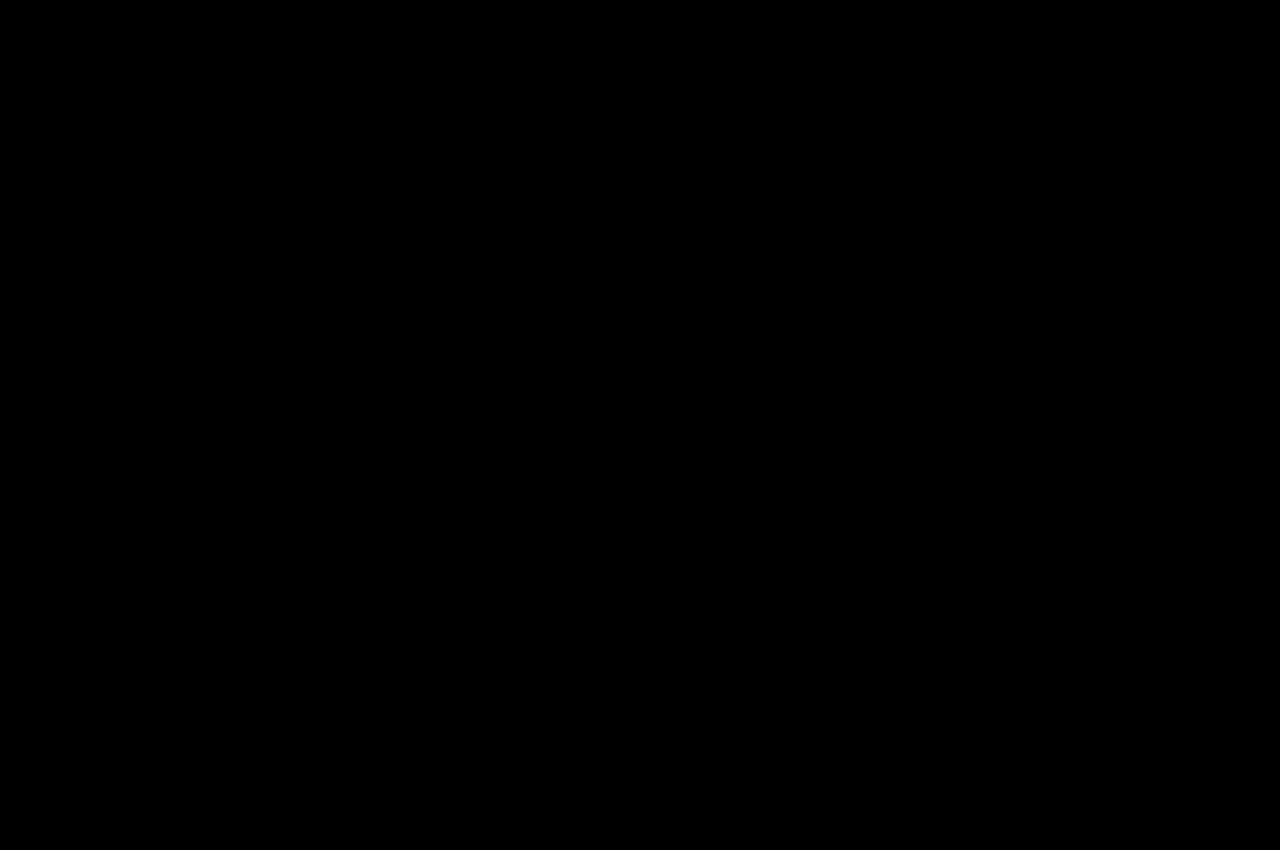
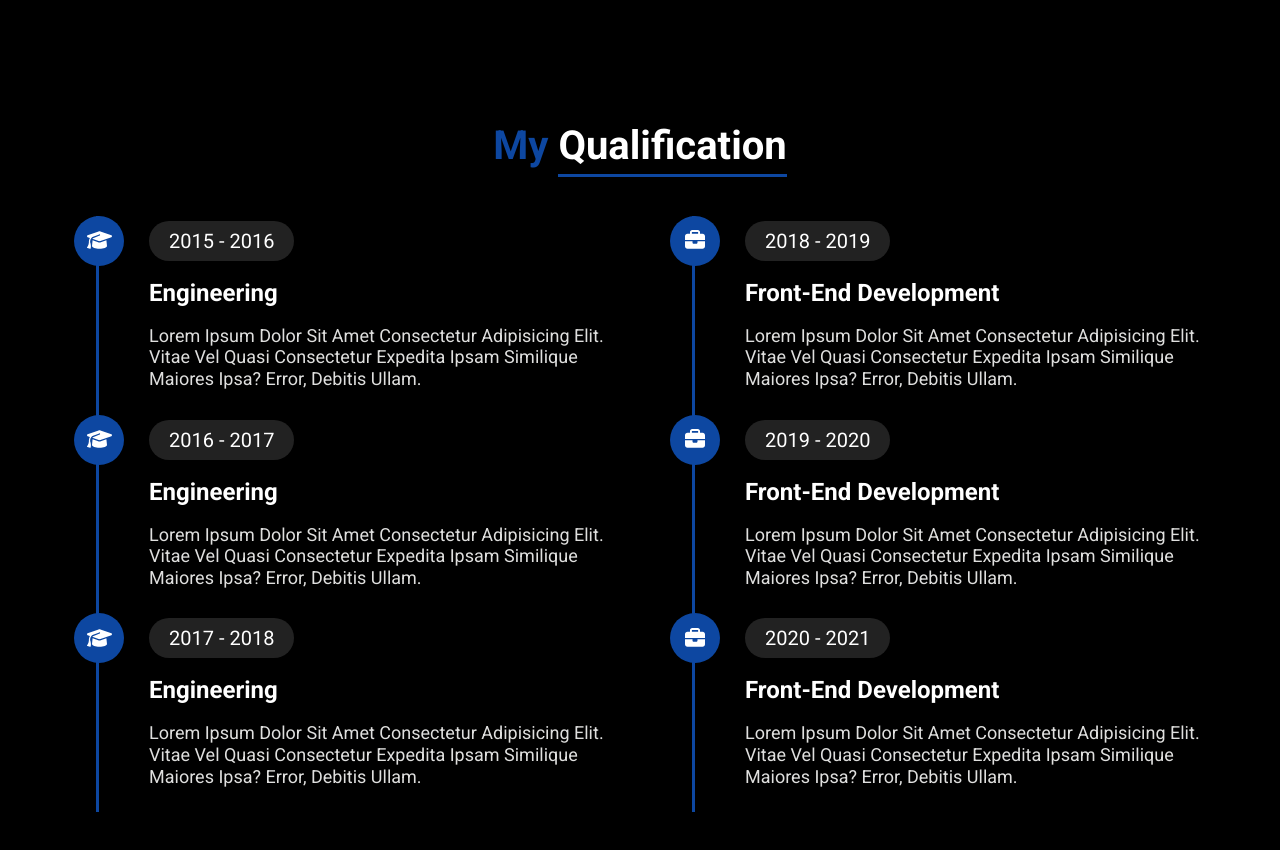
Before and after one commit to DenisMoldovanu/Portfolio, a React (Create React App) app: page / in a window 1280 px wide. Shown: the part 1820-2670 px from the top of the page. Before the commit the page ends 1781 px from the top, so only its background shows below. Built offline with nearby package versions, Linux system fonts and the light colour scheme.

Commit message:
set qualification section

```diff
--- a/src/App.js
+++ b/src/App.js
@@ -2,6 +2,7 @@
 import Hero from "./components/hero/Hero";
 import About from "./components/about/About";
 import "./assets/styles/main.scss";
+import Qualification from "./components/qualification/Qualification";
 
 function App() {
     return (
@@ -10,6 +11,7 @@
             <div className="container">
                 <Hero />
                 <About />
+                <Qualification />
             </div>
         </div>
     );
--- a/src/components/about/style.scss
+++ b/src/components/about/style.scss
@@ -1,9 +1,9 @@
 @import '../../assets/styles/colors.scss';
 .about-section{
 	padding: 0px 5%;
-	margin-bottom: 50px;
+	margin-bottom: 150px;
 	.box-container{
-		margin-bottom: 85px;
+		margin-bottom: 150px;
 		display: flex;
 		align-items: flex-start;
 		justify-content: space-between;
--- a/src/components/hero/Hero.js
+++ b/src/components/hero/Hero.js
@@ -22,7 +22,7 @@
                         ]}
                         wrapper="span"
                         speed={40}
-                        style={{ fontSize: "1.5em", display: "inline-block" }}
+                        style={{ fontSize: "1em", display: "inline-block" }}
                         omitDeletionAnimation={true}
                         repeat={Infinity}
                     />
--- a/src/components/hero/style.scss
+++ b/src/components/hero/style.scss
@@ -16,7 +16,7 @@
 			margin-bottom: 15px;
 		}
 		h1{
-			font-size: 30px;
+			font-size: 50px;
 			margin-bottom: 15px;
 			font-weight: 700;
 			span{
--- /dev/null
+++ b/src/components/qualification/Qualification.js
@@ -0,0 +1,122 @@
+import "./style.scss";
+import { FontAwesomeIcon } from "@fortawesome/react-fontawesome";
+import {
+    faGraduationCap,
+    faBriefcase,
+} from "@fortawesome/free-solid-svg-icons";
+
+function Qualification() {
+    return (
+        <div className="qualification-section">
+            <div class="heading">
+                <h2>
+                    My <span>Qualification</span>
+                </h2>
+            </div>
+
+            <div class="box-container">
+                <div class="education">
+                    <div class="experience-item">
+                        <div className="icon-block">
+                            <FontAwesomeIcon icon={faGraduationCap} />
+                        </div>
+                        <div class="content">
+                            <span>2015 - 2016</span>
+                            <h3>engineering</h3>
+                            <p>
+                                Lorem Ipsum Dolor Sit Amet Consectetur
+                                Adipisicing Elit. Vitae Vel Quasi Consectetur
+                                Expedita Ipsam Similique Maiores Ipsa? Error,
+                                Debitis Ullam.
+                            </p>
+                        </div>
+                    </div>
+
+                    <div class="experience-item">
+                        <div className="icon-block">
+                            <FontAwesomeIcon icon={faGraduationCap} />
+                        </div>
+                        <div class="content">
+                            <span>2016 - 2017</span>
+                            <h3>engineering</h3>
+                            <p>
+                                Lorem Ipsum Dolor Sit Amet Consectetur
+                                Adipisicing Elit. Vitae Vel Quasi Consectetur
+                                Expedita Ipsam Similique Maiores Ipsa? Error,
+                                Debitis Ullam.
+                            </p>
+                        </div>
+                    </div>
+
+                    <div class="experience-item">
+                        <div className="icon-block">
+                            <FontAwesomeIcon icon={faGraduationCap} />
+                        </div>
+                        <div class="content">
+                            <span>2017 - 2018</span>
+                            <h3>engineering</h3>
+                            <p>
+                                Lorem Ipsum Dolor Sit Amet Consectetur
+                                Adipisicing Elit. Vitae Vel Quasi Consectetur
+                                Expedita Ipsam Similique Maiores Ipsa? Error,
+                                Debitis Ullam.
+                            </p>
+                        </div>
+                    </div>
+                </div>
+
+                <div class="experience">
+                    <div class="experience-item">
+                        <div className="icon-block">
+                            <FontAwesomeIcon icon={faBriefcase} />
+                        </div>
+                        <div class="content">
+                            <span>2018 - 2019</span>
+                            <h3>front-end development</h3>
+                            <p>
+                                Lorem Ipsum Dolor Sit Amet Consectetur
+                                Adipisicing Elit. Vitae Vel Quasi Consectetur
+                                Expedita Ipsam Similique Maiores Ipsa? Error,
+                                Debitis Ullam.
+                            </p>
+                        </div>
+                    </div>
+
+                    <div class="experience-item">
+                        <div className="icon-block">
+                            <FontAwesomeIcon icon={faBriefcase} />
+                        </div>
+                        <div class="content">
+                            <span>2019 - 2020</span>
+                            <h3>front-end development</h3>
+                            <p>
+                                Lorem Ipsum Dolor Sit Amet Consectetur
+                                Adipisicing Elit. Vitae Vel Quasi Consectetur
+                                Expedita Ipsam Similique Maiores Ipsa? Error,
+                                Debitis Ullam.
+                            </p>
+                        </div>
+                    </div>
+
+                    <div class="experience-item">
+                        <div className="icon-block">
+                            <FontAwesomeIcon icon={faBriefcase} />
+                        </div>
+                        <div class="content">
+                            <span>2020 - 2021</span>
+                            <h3>front-end development</h3>
+                            <p>
+                                Lorem Ipsum Dolor Sit Amet Consectetur
+                                Adipisicing Elit. Vitae Vel Quasi Consectetur
+                                Expedita Ipsam Similique Maiores Ipsa? Error,
+                                Debitis Ullam.
+                            </p>
+                        </div>
+                    </div>
+                </div>
+            </div>
+        </div>
+    );
+}
+
+export default Qualification;
--- /dev/null
+++ b/src/components/qualification/style.scss
@@ -0,0 +1,88 @@
+@import '../../assets/styles/colors.scss';
+
+.qualification-section{
+	padding: 0px 5%;
+	margin-bottom: 150px;
+
+	.heading{
+		margin-bottom: 50px;
+		h2{
+			font-size: 40px;
+			text-align: center;
+			color: $blueDark;
+			font-weight: 700;
+			margin-bottom: 25px;
+			span{
+				position: relative;
+				color: $white;
+				&::after{
+					content: '';
+					position: absolute;
+					bottom: -0.5rem;
+					left: 0;
+					z-index: -1;
+					background: $blueDark;
+					height: 0.2rem;
+					width: 100%;
+				}
+			}
+		}
+	}
+
+	.box-container{
+		display: flex;
+		justify-content: center;
+		align-items: center;
+		flex-wrap: wrap;
+		gap: 40px;
+	}
+	.education{
+		flex: 1 1 500px;
+	}
+	.experience-item{
+		position: relative;
+		padding: 0 15px 20px 50px;
+		border-left: 0.2rem solid $blueDark;
+		margin-left: 2rem;
+
+		.icon-block{
+			position: absolute;
+			top: 0;
+			left: -25px;
+			height: 50px;
+			width: 50px;
+			border-radius: 50%;
+			line-height: 50px;
+			text-align: center;
+			color: $white;
+			background: $blueDark;
+		}
+
+		.content{
+			padding: 5px 0px;
+			span{
+				background: #222;
+				color: $white;
+				display: inline-block;
+				padding: 10px 20px;
+				font-size: 20px;
+				border-radius: 50px;
+				margin-bottom:20px;
+			}
+			h3{
+				font-weight: 700;
+				font-size: 24px;
+				margin-bottom: 20px;
+				text-transform: capitalize;
+			}
+			p{
+				line-height: 1.2;
+				color: $lightGrey;
+				font-size: 18px;
+			}
+		}
+	}
+	.experience{
+		flex: 1 1 500px;
+	}
+}
```
